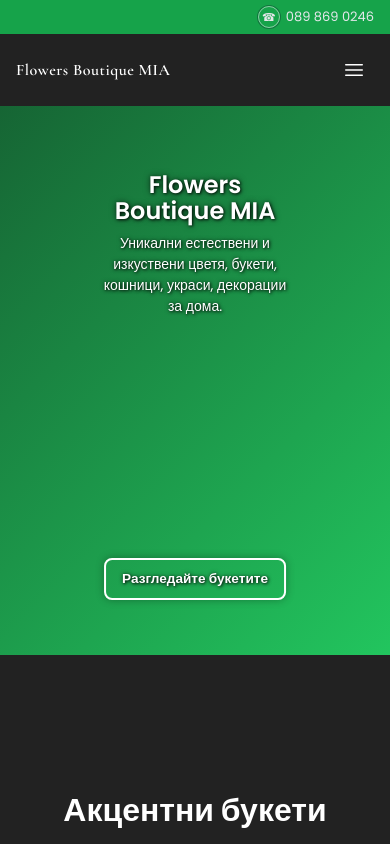
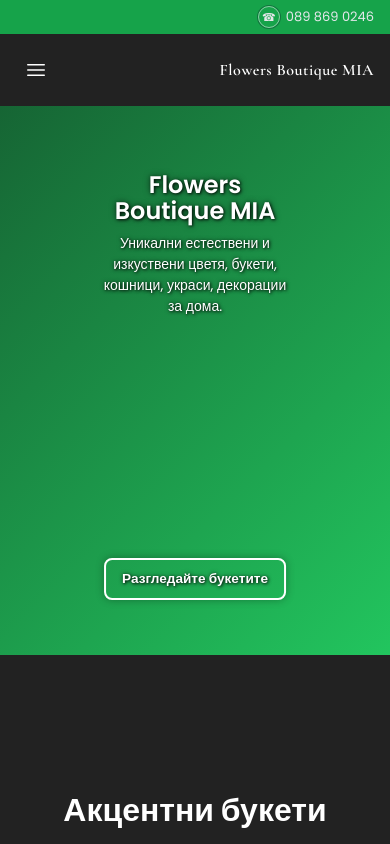
Before and after one commit to Almishev/flowers-frontend, a Next.js app: page / in a window 390 px wide. Shown: the top 844 px of the page. Built offline with nearby package versions, Linux system fonts and the light colour scheme; no server answers; the database is empty.

Commit message:
left side of hamburger menu

```diff
--- a/components/Header.js
+++ b/components/Header.js
@@ -365,6 +365,9 @@ export default function Header() {
       <StyledHeader>
         <HeaderInner>
           <Wrapper>
+          <NavButton className="nav-toggle" mobileOpen={mobileNavActive} onClick={() => setMobileNavActive(prev => !prev)}>
+            <BarsIcon className="w-8 h-8" />
+          </NavButton>
           <Logo href={'/'}>
             <LogoText>Flowers Boutique MIA</LogoText>
           </Logo>
@@ -426,9 +429,6 @@ export default function Header() {
               </div>
             )}
           </MobileNav>
-          <NavButton className="nav-toggle" mobileOpen={mobileNavActive} onClick={() => setMobileNavActive(prev => !prev)}>
-            <BarsIcon className="w-8 h-8" />
-          </NavButton>
         </Wrapper>
         </HeaderInner>
       </StyledHeader>
```
